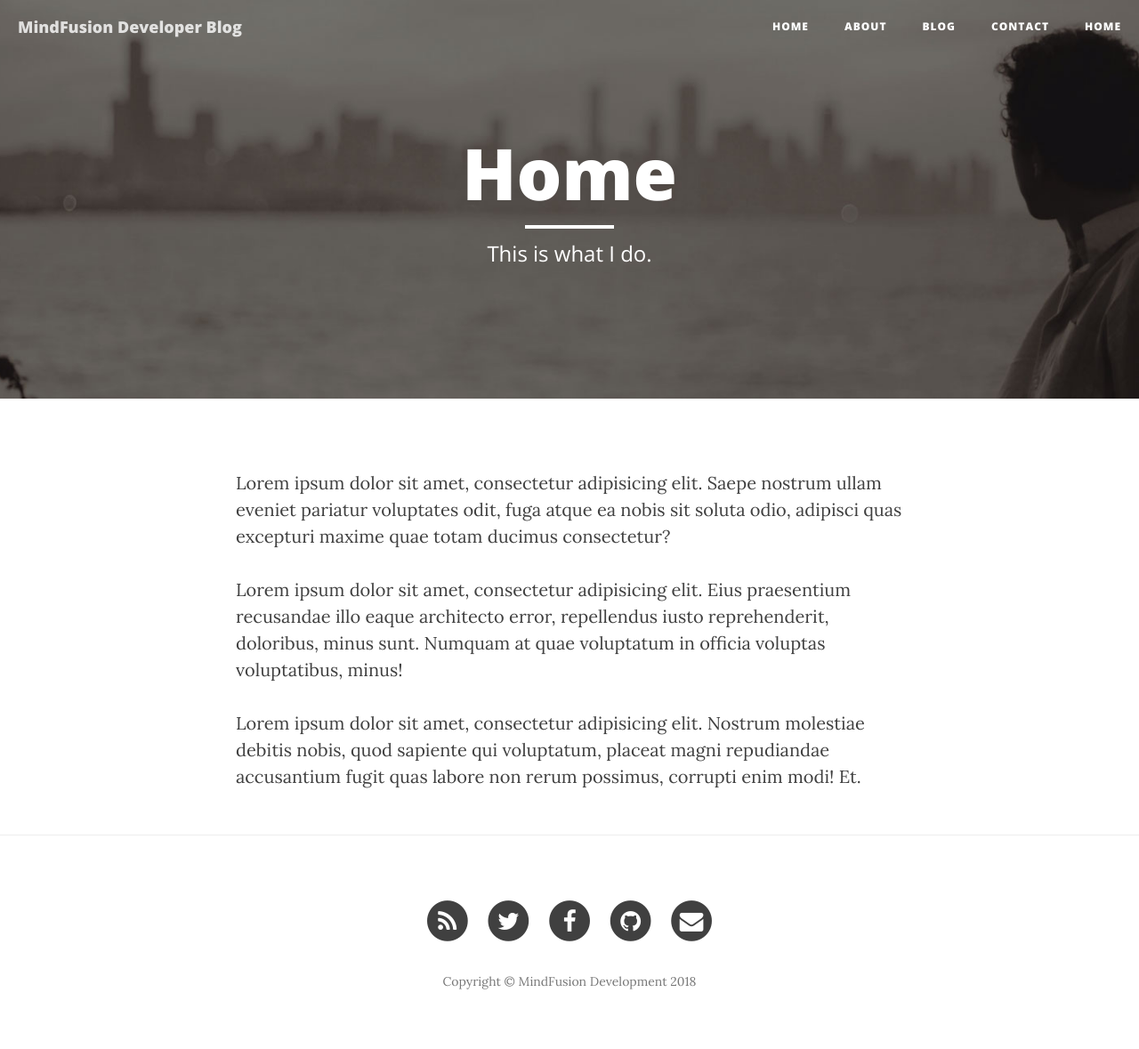
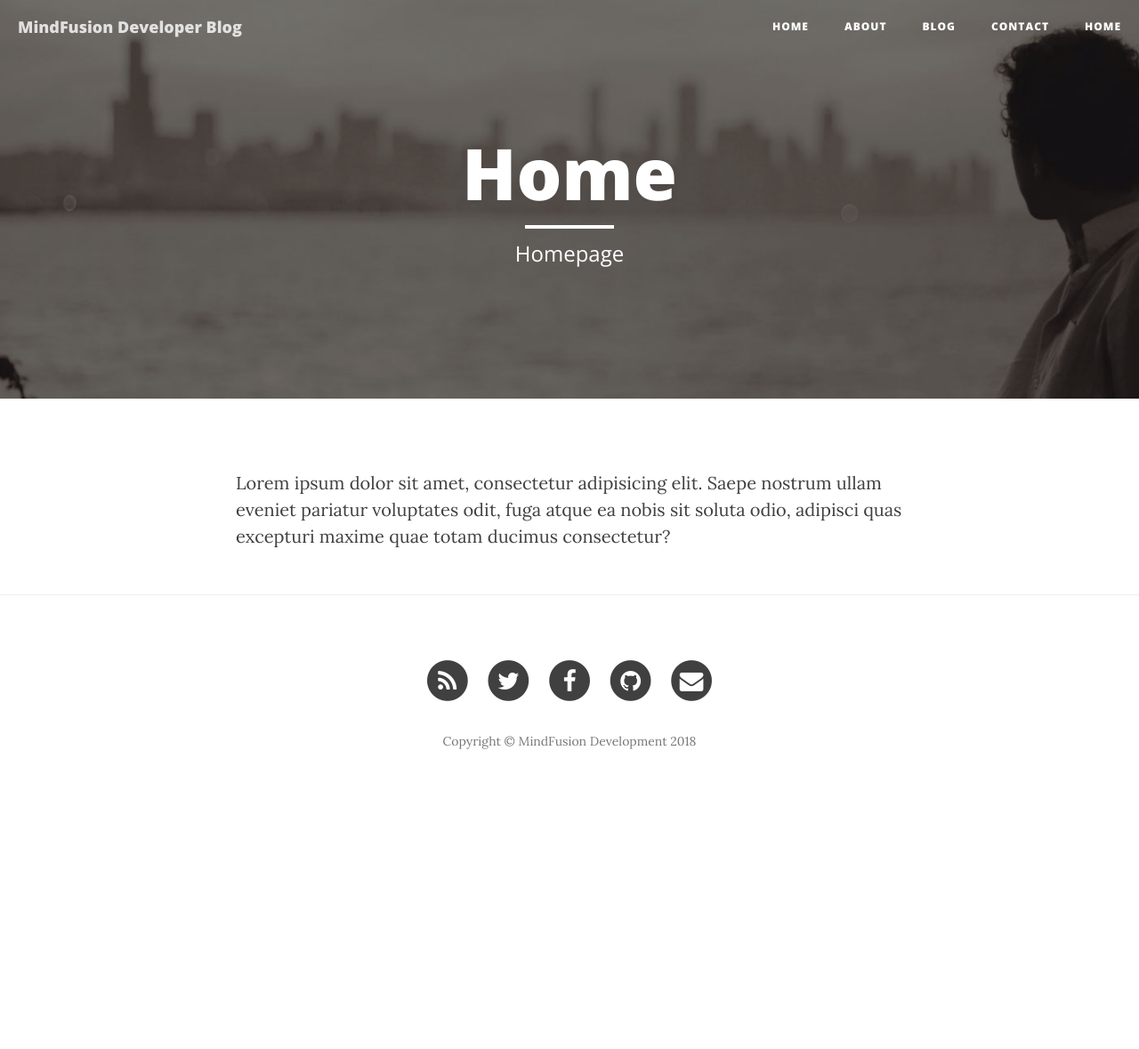
Before and after one commit to MindFusion-Hosting-Solutions/mindfusiondevelopment.github.io, a Jekyll site: the page built from index.html, in a window 1280 px wide. Shown: the whole page at 89% size. Built offline with Jekyll 4.4.1, drawn with Linux system fonts in a browser that asks for light colours; nearby versions of some CDN libraries; the list of posts is cut into pages by our own code; after the commit the page ends 909 px from its top, so only the background shows below that.

Commit message:
Update index.html

```diff
--- a/index.html
+++ b/index.html
@@ -1,12 +1,8 @@
 ---
 layout: page
 title: "Home"
-description: "This is what I do."
+description: "Homepage"
 header-img: "img/about-bg.jpg"
 ---
 
 <p>Lorem ipsum dolor sit amet, consectetur adipisicing elit. Saepe nostrum ullam eveniet pariatur voluptates odit, fuga atque ea nobis sit soluta odio, adipisci quas excepturi maxime quae totam ducimus consectetur?</p>
-
-<p>Lorem ipsum dolor sit amet, consectetur adipisicing elit. Eius praesentium recusandae illo eaque architecto error, repellendus iusto reprehenderit, doloribus, minus sunt. Numquam at quae voluptatum in officia voluptas voluptatibus, minus!</p>
-
-<p>Lorem ipsum dolor sit amet, consectetur adipisicing elit. Nostrum molestiae debitis nobis, quod sapiente qui voluptatum, placeat magni repudiandae accusantium fugit quas labore non rerum possimus, corrupti enim modi! Et.</p>
```
